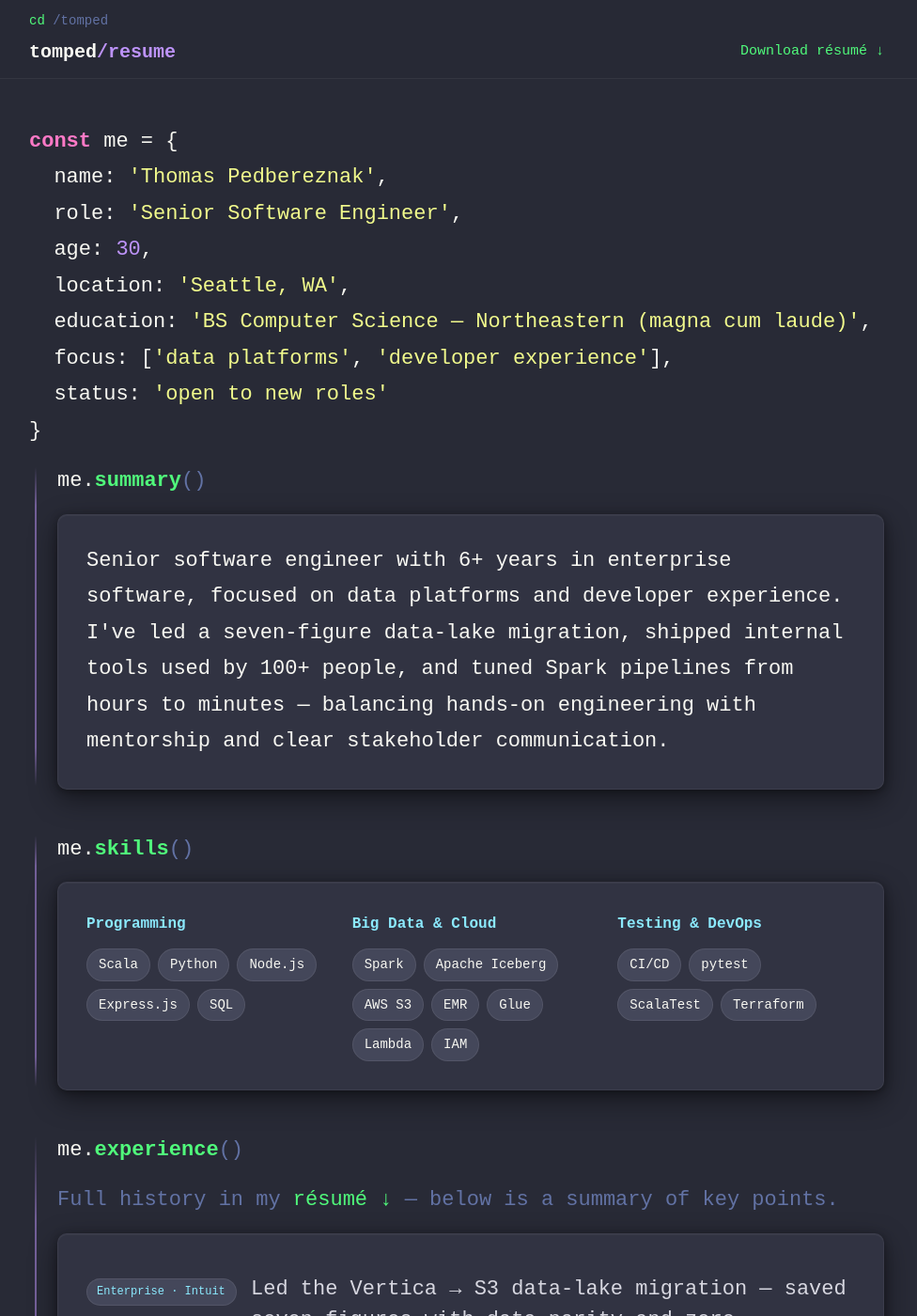
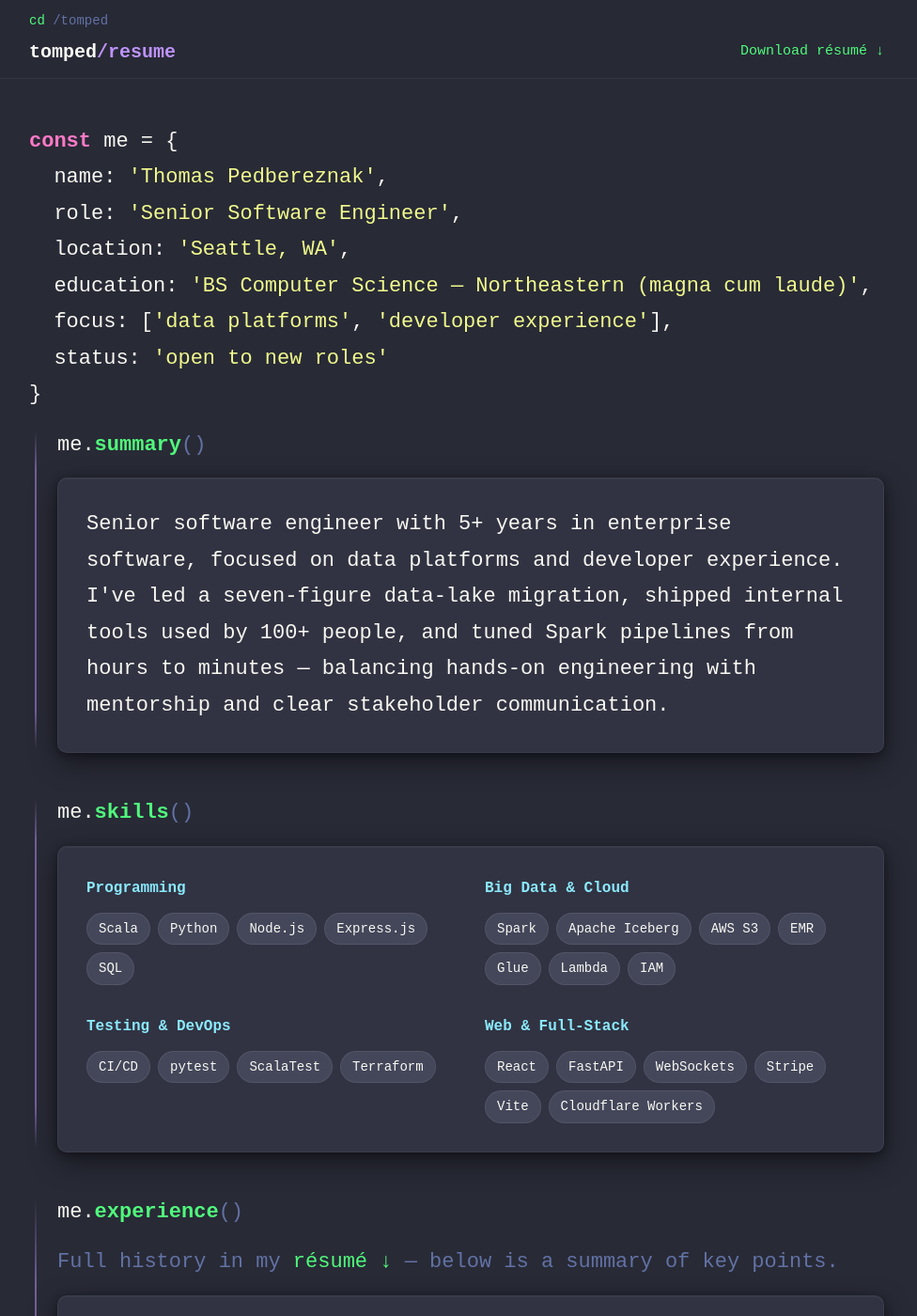
Before and after one commit to TomPed/TomPed.github.io, a Jekyll site: the page built from resume/index.html, in a window 1280 px wide and 1400 px high. Shown: the whole window at 94% size, without its empty margins (154-1130 px from the left). Built offline with Jekyll 4.4.1, drawn with Linux system fonts in a browser that asks for light colours; some of the changed text lies outside the part shown.

Commit message:
updated some res info

```diff
--- a/_sass/_resume.scss
+++ b/_sass/_resume.scss
@@ -147,7 +147,7 @@
 .skills-grid {
   padding: $spacing-unit;
   display: grid;
-  grid-template-columns: repeat(3, 1fr);
+  grid-template-columns: repeat(2, 1fr);
   gap: $spacing-unit;
 
   @include media-query($on-laptop) { grid-template-columns: 1fr; gap: $spacing-unit * 0.5; }
--- a/resume/index.html
+++ b/resume/index.html
@@ -6,7 +6,6 @@
 <pre class="code"><code><span class="k">const</span> me = {
   name: <span class="s">'Thomas Pedbereznak'</span>,
   role: <span class="s">'Senior Software Engineer'</span>,
-  age: <span class="n">30</span>,
   location: <span class="s">'Seattle, WA'</span>,
   education: <span class="s">'BS Computer Science — Northeastern (magna cum laude)'</span>,
   focus: [<span class="s">'data platforms'</span>, <span class="s">'developer experience'</span>],
@@ -17,7 +16,7 @@
   <p class="me-call"><span class="obj">me</span>.<span class="fn">summary</span><span class="paren">()</span></p>
   <div class="rune-body card">
     <p>
-      Senior software engineer with 6+ years in enterprise software, focused on data platforms and
+      Senior software engineer with 5+ years in enterprise software, focused on data platforms and
       developer experience. I've led a seven-figure data-lake migration, shipped internal tools used
       by 100+ people, and tuned Spark pipelines from hours to minutes — balancing hands-on
       engineering with mentorship and clear stakeholder communication.
@@ -45,6 +44,12 @@
       <h4 class="skill-title">Testing &amp; DevOps</h4>
       <div class="tags">
         <span class="tag">CI/CD</span><span class="tag">pytest</span><span class="tag">ScalaTest</span><span class="tag">Terraform</span>
+      </div>
+    </div>
+    <div class="skill-group">
+      <h4 class="skill-title">Web &amp; Full-Stack</h4>
+      <div class="tags">
+        <span class="tag">React</span><span class="tag">FastAPI</span><span class="tag">WebSockets</span><span class="tag">Stripe</span><span class="tag">Vite</span><span class="tag">Cloudflare Workers</span>
       </div>
     </div>
   </div>
@@ -85,6 +90,22 @@
 
   <div class="exp-entry card">
     <div class="exp-meta">
+      <h3 class="exp-company">GnatsKnots</h3>
+      <ul class="exp-roles">
+        <li>Full-stack e-commerce <span class="exp-date">2026</span></li>
+      </ul>
+    </div>
+    <div class="exp-body">
+      <ul class="exp-bullets">
+        <li>Designed and shipped a full online storefront for a handmade knit &amp; crochet maker — React&nbsp;19 + Vite front end on a Cloudflare Workers backend, live on a custom domain at <a href="https://gnatsknots.com">gnatsknots.com</a>.</li>
+        <li>Used Stripe as both payment processor and product database: the catalog reads live Stripe Products, checkout re-verifies stock server-side, and a signed webhook decrements inventory so items flag sold-out automatically.</li>
+        <li>Owned the whole delivery path solo — brand and UI, cart logic, a custom-order inquiry flow, security headers on every response, unit tests over the cart and worker logic, and deploys to production.</li>
+      </ul>
+    </div>
+  </div>
+
+  <div class="exp-entry card">
+    <div class="exp-meta">
       <h3 class="exp-company">Deadlake</h3>
       <ul class="exp-roles">
         <li>Data Engineering <span class="exp-date">2025 – Present</span></li>
```
Also changed, not shown: 1 other file.
